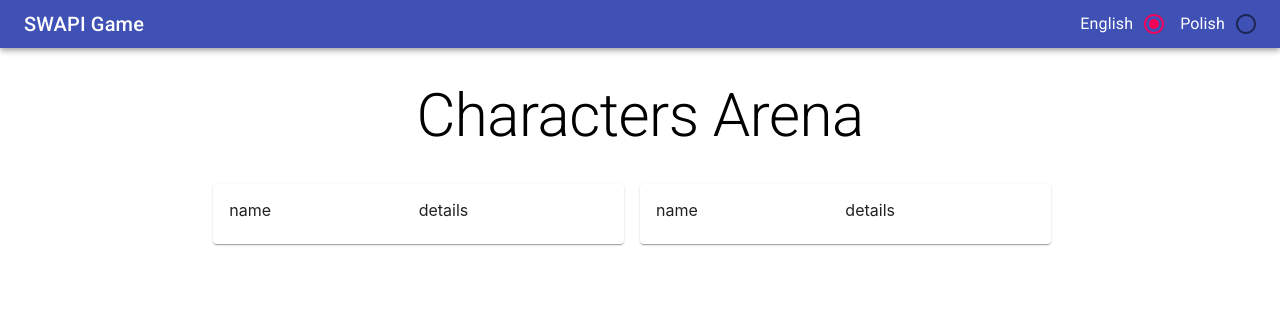
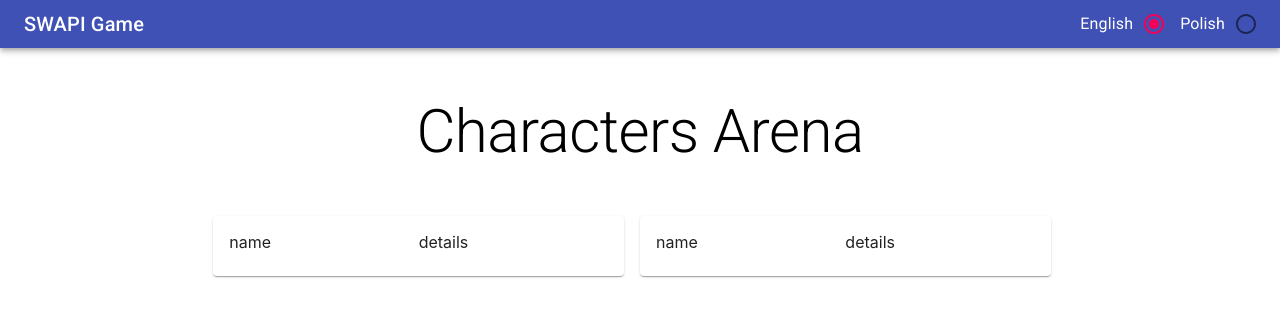
Before and after one commit to lukaszmatuszak/SWAPI-GAME, a React (Create React App) app: page /characters in a window 1280 px wide. Shown: the top 316 px of the page. Built offline with nearby package versions, Linux system fonts and the light colour scheme.

Commit message:
Changed page title padding.

```diff
--- a/src/views/CharactersArenaView/CharactersArenaView.tsx
+++ b/src/views/CharactersArenaView/CharactersArenaView.tsx
@@ -6,7 +6,7 @@ import Battleground from '../../components/Battleground/Battleground';
 const CharactersArenaView: React.FC = () => (
     <Grid container direction="column">
         <Grid item xs={12}>
-            <Box pt={4} pb={4}>
+            <Box pt={6} pb={6}>
                 <Typography align="center" variant="h2">
                     Characters Arena
                 </Typography>
```
